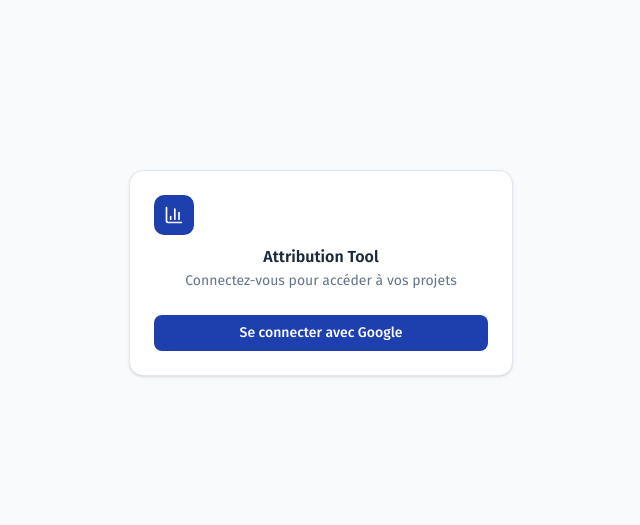
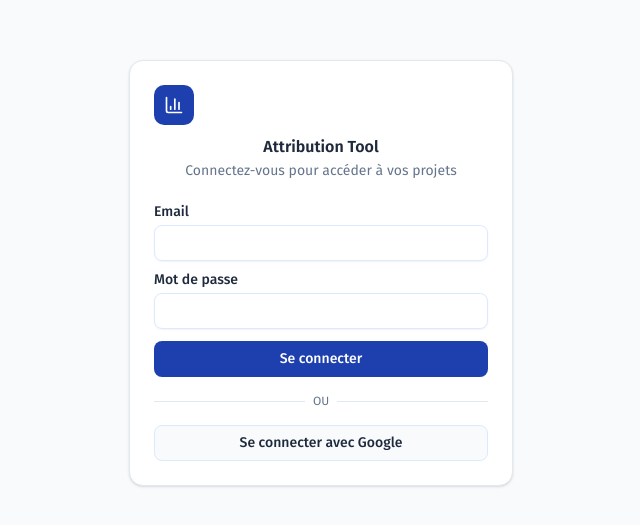
Before and after one commit to MLDimo/AttribMaster, a Next.js app: page /login in a window 1280 px wide. Shown: the part 127-652 px from the top of the page, without its empty margins (319-959 px from the left). Built offline with nearby package versions, Linux system fonts and the light colour scheme.

Commit message:
feat: add email/password login alongside Google OAuth
Adds a Credentials provider for email+password sign-in, migrates
sessions to JWT strategy (required for Credentials + adapter), and
adds a seed script for creating admin users with hashed passwords.

```diff
--- a/package.json
+++ b/package.json
@@ -15,6 +15,7 @@
     "@radix-ui/react-dialog": "^1.1.18",
     "@radix-ui/react-label": "^2.1.11",
     "@radix-ui/react-slot": "^1.3.0",
+    "bcryptjs": "^3.0.3",
     "class-variance-authority": "^0.7.1",
     "clsx": "^2.1.1",
     "google-auth-library": "^10.9.0",
@@ -31,6 +32,7 @@
   },
   "devDependencies": {
     "@tailwindcss/postcss": "^4",
+    "@types/bcryptjs": "^2.4.6",
     "@types/node": "^20",
     "@types/react": "^19",
     "@types/react-dom": "^19",
--- /dev/null
+++ b/scripts/seed-admin.mjs
@@ -0,0 +1,25 @@
+import { Pool } from "@neondatabase/serverless";
+import bcrypt from "bcryptjs";
+
+const [name, email, password] = process.argv.slice(2);
+if (!name || !email || !password) {
+  console.error("Usage: node scripts/seed-admin.mjs <name> <email> <password>");
+  process.exit(1);
+}
+
+const pool = new Pool({ connectionString: process.env.DATABASE_URL });
+
+await pool.query(`alter table users add column if not exists password_hash text`);
+
+const passwordHash = await bcrypt.hash(password, 10);
+
+const { rows } = await pool.query(
+  `insert into users (name, email, password_hash)
+   values ($1, $2, $3)
+   on conflict (email) do update set name = excluded.name, password_hash = excluded.password_hash
+   returning id, name, email`,
+  [name, email, passwordHash]
+);
+
+console.log("Utilisateur admin prêt :", rows[0]);
+await pool.end();
--- a/src/app/login/page.tsx
+++ b/src/app/login/page.tsx
@@ -6,13 +6,35 @@ import { useState } from "react";
 
 import { Button } from "@/components/ui/button";
 import { Card, CardContent, CardDescription, CardHeader, CardTitle } from "@/components/ui/card";
+import { Input } from "@/components/ui/input";
+import { Label } from "@/components/ui/label";
 
 export default function LoginPage() {
   const [loading, setLoading] = useState(false);
+  const [email, setEmail] = useState("");
+  const [password, setPassword] = useState("");
+  const [error, setError] = useState<string | null>(null);
 
   async function signInWithGoogle() {
     setLoading(true);
     await signIn("google", { callbackUrl: "/" });
+  }
+
+  async function signInWithCredentials(event: React.FormEvent) {
+    event.preventDefault();
+    setError(null);
+    setLoading(true);
+    const result = await signIn("credentials", {
+      email,
+      password,
+      redirect: false,
+    });
+    setLoading(false);
+    if (result?.error) {
+      setError("Email ou mot de passe incorrect.");
+      return;
+    }
+    window.location.href = "/";
   }
 
   return (
@@ -25,8 +47,51 @@ export default function LoginPage() {
           <CardTitle>Attribution Tool</CardTitle>
           <CardDescription>Connectez-vous pour accéder à vos projets</CardDescription>
         </CardHeader>
-        <CardContent>
-          <Button className="w-full" onClick={signInWithGoogle} disabled={loading}>
+        <CardContent className="space-y-4">
+          <form className="space-y-3" onSubmit={signInWithCredentials}>
+            <div className="space-y-1.5">
+              <Label htmlFor="email">Email</Label>
+              <Input
+                id="email"
+                type="email"
+                autoComplete="email"
+                required
+                value={email}
+                onChange={(e) => setEmail(e.target.value)}
+              />
+            </div>
+            <div className="space-y-1.5">
+              <Label htmlFor="password">Mot de passe</Label>
+              <Input
+                id="password"
+                type="password"
+                autoComplete="current-password"
+                required
+                value={password}
+                onChange={(e) => setPassword(e.target.value)}
+              />
+            </div>
+            {error ? <p className="text-sm text-destructive">{error}</p> : null}
+            <Button type="submit" className="w-full" disabled={loading}>
+              Se connecter
+            </Button>
+          </form>
+
+          <div className="relative">
+            <div className="absolute inset-0 flex items-center">
+              <span className="w-full border-t" />
+            </div>
+            <div className="relative flex justify-center text-xs uppercase">
+              <span className="bg-card px-2 text-muted-foreground">ou</span>
+            </div>
+          </div>
+
+          <Button
+            variant="outline"
+            className="w-full"
+            onClick={signInWithGoogle}
+            disabled={loading}
+          >
             Se connecter avec Google
           </Button>
         </CardContent>
--- a/src/auth.ts
+++ b/src/auth.ts
@@ -1,21 +1,67 @@
 import NeonAdapter from "@auth/neon-adapter";
+import bcrypt from "bcryptjs";
 import NextAuth from "next-auth";
+import Credentials from "next-auth/providers/credentials";
 import Google from "next-auth/providers/google";
 
 import { getDbPool } from "@/lib/db/client";
 
 export const { handlers, auth, signIn, signOut } = NextAuth({
   adapter: NeonAdapter(getDbPool()),
-  session: { strategy: "database" },
+  // Le provider Credentials n'est pas compatible avec les sessions "database" ;
+  // on passe donc en JWT (l'adapter reste utilisé pour persister users/accounts
+  // pour le login Google, mais la table `sessions` n'est plus utilisée).
+  session: { strategy: "jwt" },
+  pages: {
+    signIn: "/login",
+  },
   providers: [
     Google({
       clientId: process.env.AUTH_GOOGLE_ID,
       clientSecret: process.env.AUTH_GOOGLE_SECRET,
     }),
+    Credentials({
+      credentials: {
+        email: { label: "Email", type: "email" },
+        password: { label: "Mot de passe", type: "password" },
+      },
+      async authorize(credentials) {
+        const email = credentials?.email;
+        const password = credentials?.password;
+        if (typeof email !== "string" || typeof password !== "string") {
+          return null;
+        }
+
+        const pool = getDbPool();
+        const { rows } = await pool.query(
+          `select id, name, email, password_hash from users where email = $1`,
+          [email]
+        );
+        const user = rows[0];
+        if (!user?.password_hash) {
+          return null;
+        }
+
+        const valid = await bcrypt.compare(password, user.password_hash);
+        if (!valid) {
+          return null;
+        }
+
+        return { id: user.id, name: user.name, email: user.email };
+      },
+    }),
   ],
   callbacks: {
-    session({ session, user }) {
-      session.user.id = user.id;
+    jwt({ token, user }) {
+      if (user) {
+        token.id = user.id;
+      }
+      return token;
+    },
+    session({ session, token }) {
+      if (token?.id) {
+        session.user.id = token.id as string;
+      }
       return session;
     },
   },
```
Also changed, not shown: 2 other files (tests, documents, lock files or other folders).
